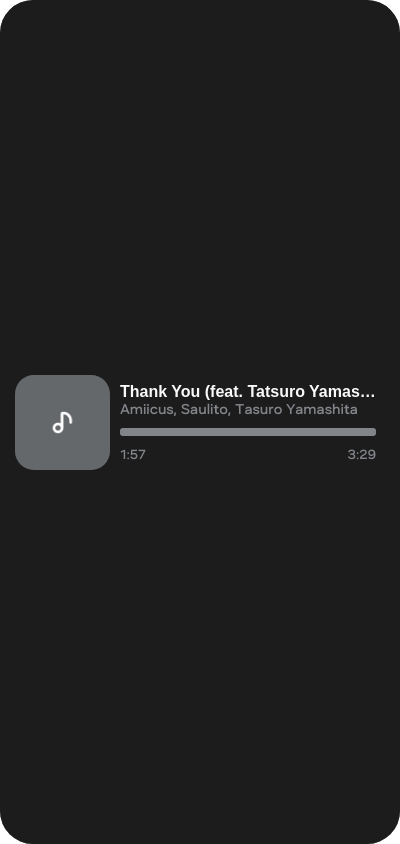
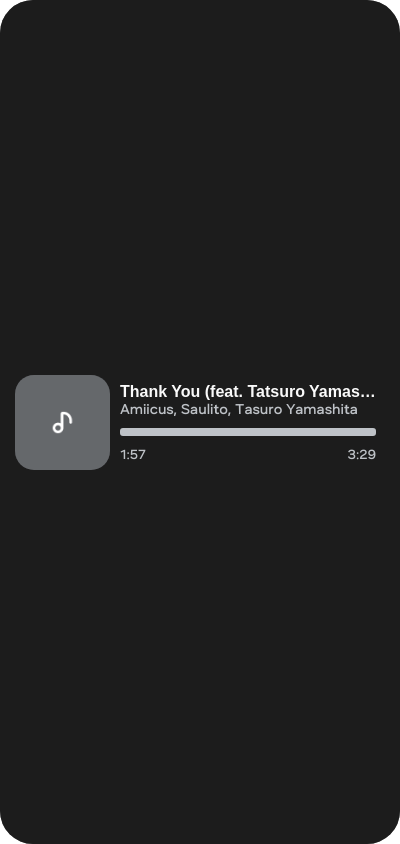
Before and after one commit to project-oneui/Galaxy-Widgets, an Electron app: page src/widgets/music.html in a window 400 px wide. Drawn offline with Linux system fonts and the light colour scheme; no server answers; a web font is replaced by a local one.

Commit message:
Music Widget | Update
Changed the color of the progressbar, duration, position and artist

```diff
--- a/src/css/music.css
+++ b/src/css/music.css
@@ -41,7 +41,7 @@ body {
 }
 
 #music-artists {
-    color: var(--secondary);
+    color: var(--secondary-lighter);
     font-weight: normal;
     font-size: 14px;
 }
@@ -59,7 +59,7 @@ progressbar {
     width: 256px;
     height: 8px;
     border-radius: 3px;
-    background-color: var(--secondary);
+    background-color: var(--secondary-lighter);
 }
 
 #music-progress {
@@ -79,6 +79,6 @@ container-text {
     justify-content: space-between;
     align-items: center;
     width: 256px;
-    color: var(--secondary);
+    color: var(--secondary-lighter);
     font-size: small;
 }
```
